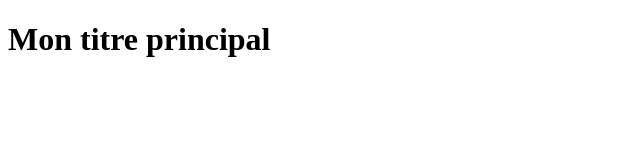
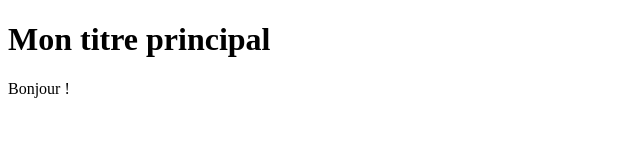
Before and after one commit to ramus84/Dev5Coursgit, a plain HTML site: page index.html in a window 1280 px wide. Shown: the full height of the page, 0-640 px from the left. Drawn offline with Linux system fonts and the light colour scheme.

Commit message:
Update index.html

```diff
--- a/index.html
+++ b/index.html
@@ -8,6 +8,7 @@
 <body>
 
     <h1>Mon titre principal</h1>
+    <p>Bonjour !</p>
 
 </body>
 </html>
```
